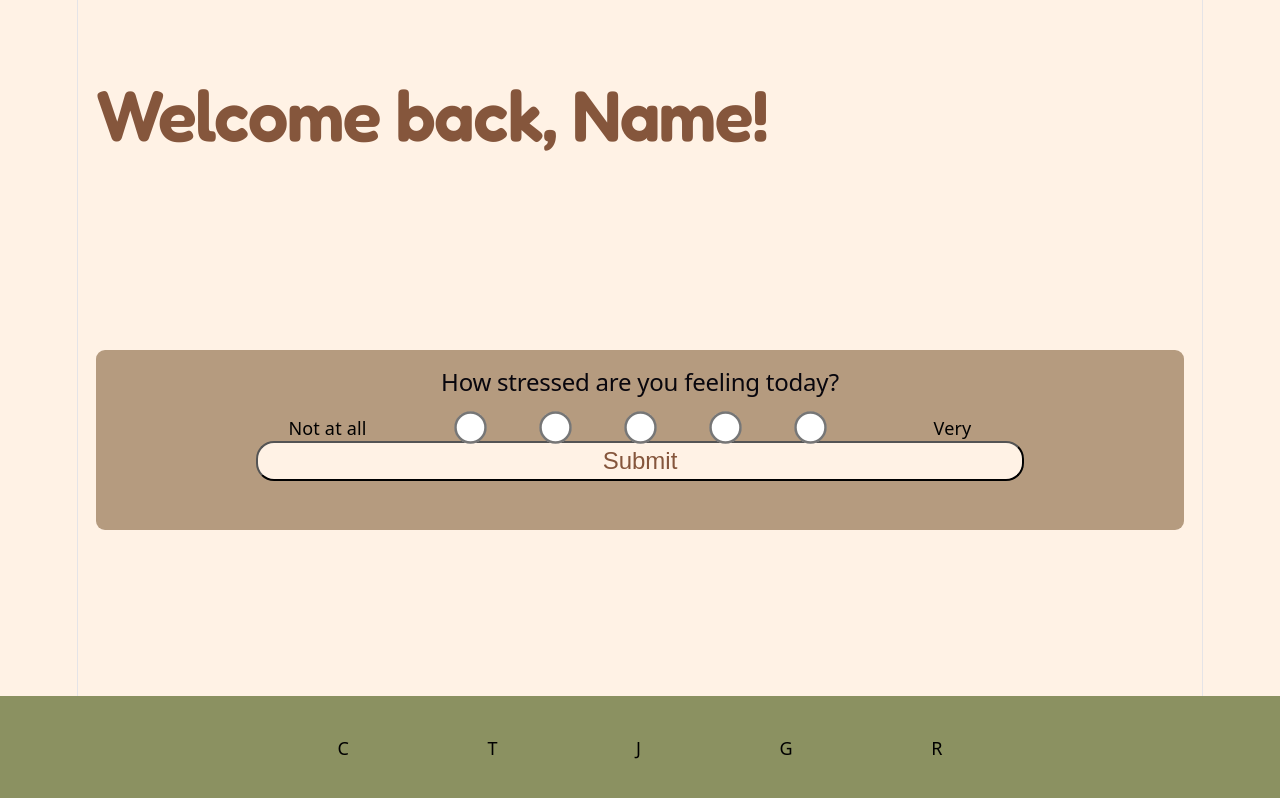
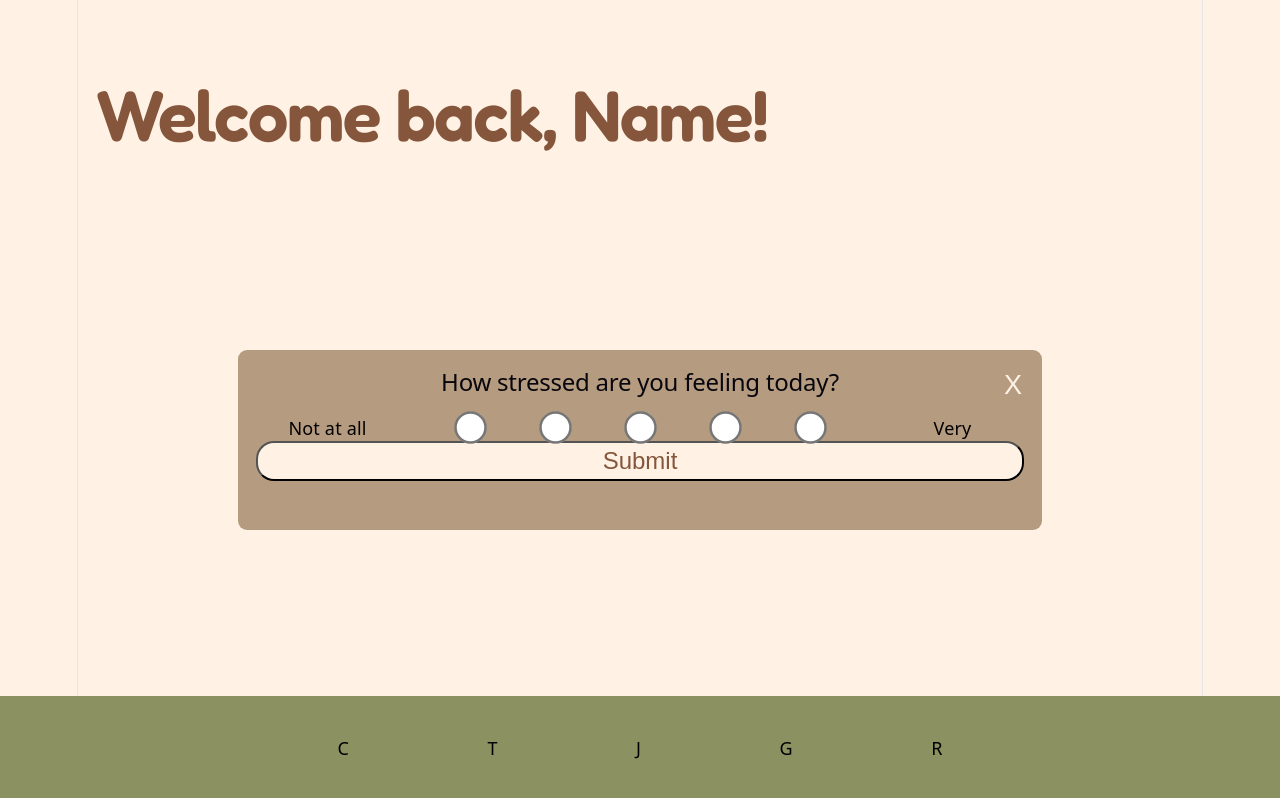
Before and after one commit to EmberCoder/projectuntangle, a React (Vite) app: page / in a window 1280 px wide. Built offline with nearby package versions, Linux system fonts and the light colour scheme.

Commit message:
Added an exit button component for StressQuestion and StressPopup

```diff
--- a/src/App.jsx
+++ b/src/App.jsx
@@ -7,16 +7,19 @@ import StressQuestion from './components/StressQuestion/StressQuestion';
 function App() {
   const [scale, setScale] = useState("");
   const [showPopup, setShowPopup] = useState(false);
+  const [showQuestion, setShowQuestion] = useState(true);
   return (
     <div>
 
       <div className="HomepageContent">
         <h1 className="Welcome">Welcome back, Name!</h1>
 
-        { showPopup ? (
-          <StressPopup scale={scale} />
-        ) : (
-          <StressQuestion setScale={setScale} setShowPopup={setShowPopup} scale={scale} />
+        {showQuestion && (
+          showPopup ? (
+            <StressPopup scale={scale} setShowPopup={setShowPopup} setShowQuestion={setShowQuestion}/>
+          ) : (
+            <StressQuestion setScale={setScale} setShowPopup={setShowPopup} scale={scale} setShowQuestion={setShowQuestion} showQuestion={showQuestion} />
+          )
         )}
 
 
--- /dev/null
+++ b/src/components/ExitButton.jsx
@@ -0,0 +1,9 @@
+const ExitButton = ({ onClick }) => {
+    return (
+        <button className="ExitButton" onClick={onClick}>
+            X
+        </button>
+    );
+}
+
+export default ExitButton;
--- a/src/components/StressQuestion/StressPopup.css
+++ b/src/components/StressQuestion/StressPopup.css
@@ -6,6 +6,7 @@
     font-size: 1.5rem;
     color: black;
     padding: 1rem;
+    position: relative;
 }
 
 .OptionButtons {
--- a/src/components/StressQuestion/StressPopup.jsx
+++ b/src/components/StressQuestion/StressPopup.jsx
@@ -1,10 +1,16 @@
+import ExitButton from '../ExitButton';
 import './StressPopup.css';
 
+const StressPopup = ({ scale, setShowPopup, setShowQuestion }) => {
+    const handleClose = () => {
+        setShowPopup(false);
+        setShowQuestion(false);
+    }
 
-const StressPopup = ({ scale }) => {
     return (
-        <div class="StressSection">
+        <div className="StressSection">
             <h2>You rated your stress a {scale}/5. Would you like to try...</h2>
+            <ExitButton onClick={() => setShowPopup(false)} />
             <button className="OptionButtons">A Breathing Exercise</button> <br />
             <button className="OptionButtons">Journaling</button> <br />
             <button className="OptionButtons">A Grounding Exercise</button>
--- a/src/components/StressQuestion/StressQuestion.css
+++ b/src/components/StressQuestion/StressQuestion.css
@@ -6,6 +6,9 @@
     font-size: 1.5rem;
     color: black;
     padding: 1rem;
+    display: inline-block;
+    margin: 0;
+    position: relative;
 }
 
 .scale {
@@ -44,3 +47,14 @@
     color: rgb(133, 86, 60);
     background-color: rgb(255, 242, 229);
 }
+
+.ExitButton {
+    position: absolute;
+    top: 1rem;
+    right: 1rem;
+    display: inline-block;
+    font-size: 1.5rem;
+    background: rgba(0,0,0,0);
+    border-color: rgba(0,0,0,0);
+    color: rgb(255, 242, 229);
+}
--- a/src/components/StressQuestion/StressQuestion.jsx
+++ b/src/components/StressQuestion/StressQuestion.jsx
@@ -1,6 +1,7 @@
+import ExitButton from '../ExitButton';
 import './StressQuestion.css';
 
-const StressQuestion = ({setScale, setShowPopup, scale}) => {
+const StressQuestion = ({setScale, setShowPopup, scale, setShowQuestion, showQuestion}) => {
     const onOptionChange = (e) => {
         setScale(e.target.value);
     }
@@ -13,6 +14,7 @@ const StressQuestion = ({setScale, setShowPopup, scale}) => {
         <div className="viewport">
             <div className="QuestionText">
                 <h2>How stressed are you feeling today?</h2>
+                <ExitButton onClick={() => setShowQuestion(false)} />
 
                 <div className="scale">
                     <label htmlFor="scale-1">Not at all</label>
```
